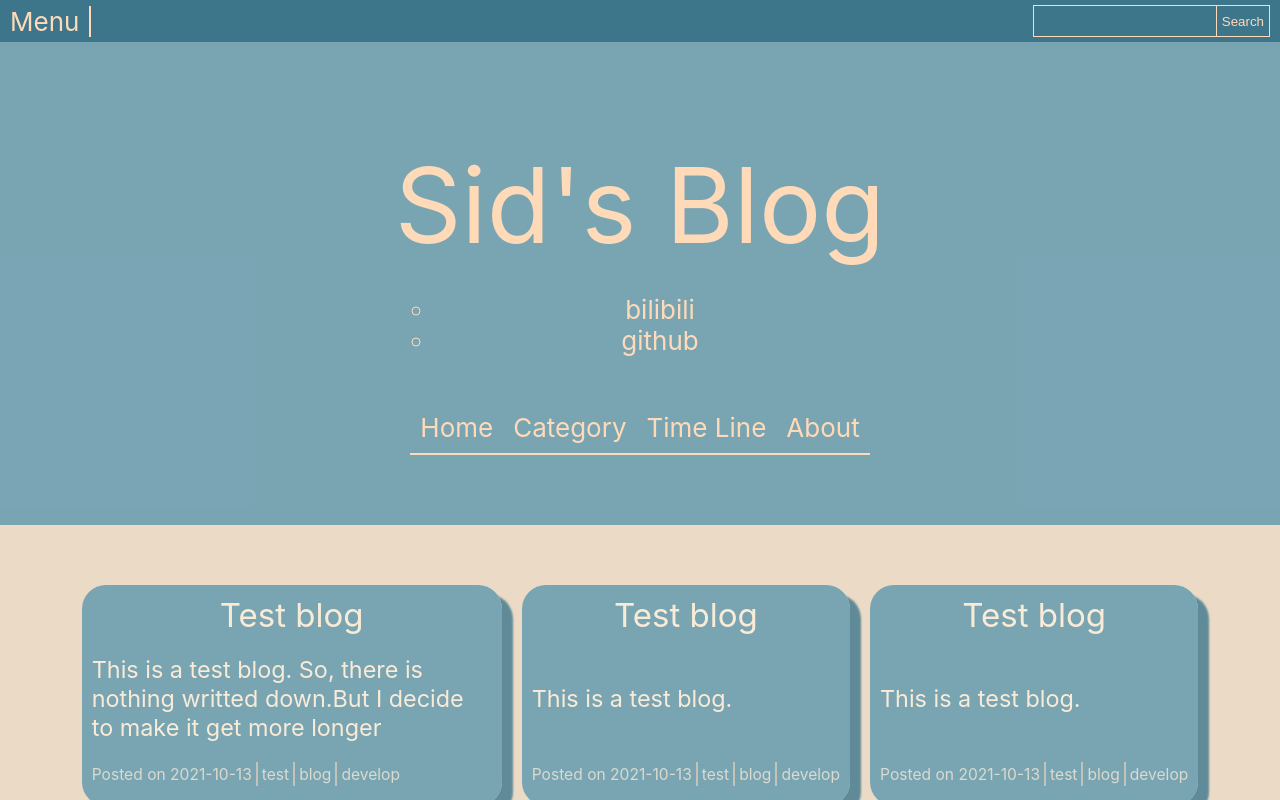
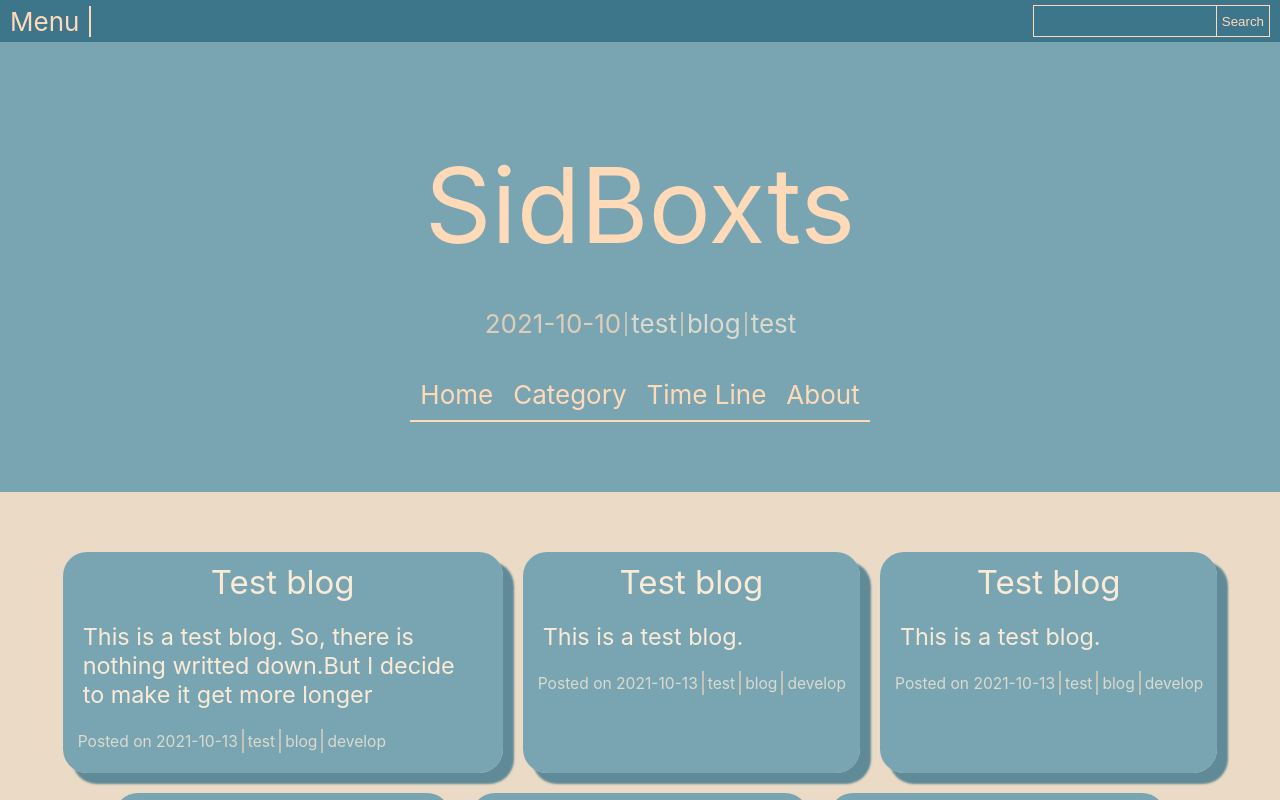
Before and after one commit to XaydBayeck/sidboxts, a React (Create React App) app: page /blog/SidBoxts in a window 1280 px wide. Shown: the top 800 px of the page. Built offline with nearby package versions, Linux system fonts and the light colour scheme.

Commit message:
Add ArticleTitle component. Add Router component.

```diff
--- a/package.json
+++ b/package.json
@@ -12,9 +12,11 @@
     "@types/react": "^17.0.27",
     "@types/react-addons-css-transition-group": "^15.0.6",
     "@types/react-dom": "^17.0.9",
+    "@types/react-router-dom": "^5.3.1",
     "react": "^17.0.2",
     "react-addons-css-transition-group": "^15.6.2",
     "react-dom": "^17.0.2",
+    "react-router-dom": "^5.3.0",
     "react-scripts": "4.0.3",
     "typescript": "^4.4.3",
     "web-vitals": "^1.1.2"
--- a/src/App.tsx
+++ b/src/App.tsx
@@ -1,24 +1,11 @@
 // import logo from './logo.svg';
 import "./App.css";
 import Topbar from "./components/topbar/Topbar";
-import CardsDrawers from "./components/card/CardsDrawers";
-import blogs from "./resources/blogs.json";
 import Titlebar from './components/titlebar/Titlebar';
 import HomeTitle from './components/titlebar/HomeTitle'
-
-let nblogs = blogs.map((blog) => {
-  let newBlog = {
-    ...blog,
-    content: {
-      ...blog.content,
-      converToText: () => {
-        return blog.content.str;
-      },
-    },
-    tkey: {},
-  };
-  return newBlog;
-});
+import Home from './components/home/Home'
+import { Route, Switch, useParams } from "react-router-dom";
+import ArticleTitle, { TitleProps } from "./components/articleTitle/ArticleTitle";
 
 let links = [
   {
@@ -38,12 +25,33 @@ function App() {
       <header className="App-header">
         <Topbar></Topbar>
         <Titlebar>
-          <HomeTitle blogName="Sid's Blog" links={links}></HomeTitle>
+          <Switch>
+            <Route exact path='/'>
+              <HomeTitle blogName="Sid's Blog" links={links}></HomeTitle>
+            </Route>
+            <Route path='/Home'>
+              <HomeTitle blogName="Sid's Blog" links={links}></HomeTitle>
+            </Route>
+            <Route path='/blog/:title'>
+              <ToArticleTitle />
+            </Route>
+          </Switch>
         </Titlebar>
-        <CardsDrawers cards={nblogs} />
+        <Home />
       </header>
     </div>
   );
 }
 
 export default App;
+
+function ToArticleTitle() {
+
+  return (
+    <ArticleTitle title={useParams<{ title: string }>().title} date={{
+      year: 2021,
+      month: 10,
+      day: 10
+    }} tags={["test", "blog", "test"]}></ArticleTitle>
+  );
+}
--- /dev/null
+++ b/src/components/articleTitle/ArticleTitle.css
@@ -0,0 +1,16 @@
+.article-title {
+    display: flex;
+    flex-direction: column;
+    justify-content: center;
+    align-items: center;
+    color: peachpuff;
+}
+
+.title-text {
+    font-size: 4em;
+    margin-bottom: 40px;
+}
+
+.title-properties {
+    font-size: 1em;
+}
--- /dev/null
+++ b/src/components/articleTitle/ArticleTitle.tsx
@@ -0,0 +1,34 @@
+import { Link } from 'react-router-dom'
+import './ArticleTitle.css'
+
+export interface TitleProps {
+    title: string,
+    date: {
+        year: number,
+        month: number,
+        day: number,
+    },
+    tags: string[],
+}
+
+export default function ArticleTitle({ title, date, tags }: TitleProps) {
+    return (
+        <div className="article-title">
+            <div className="title title-text">{title}</div>
+            <div className="title-properties properties">
+                <div className="date">
+                    {date.year + '-' + date.month + '-' + date.day}
+                </div>
+                <div className="tags">
+                    {tags.map((tag, i) => {
+                        return (
+                            <div className="tag" key={i}>
+                                <Link to={'/Category/' + tag} className="tag-text">{tag}</Link>
+                            </div>
+                        )
+                    })}
+                </div>
+            </div>
+        </div>
+    )
+}
--- a/src/components/card/Card.css
+++ b/src/components/card/Card.css
@@ -8,12 +8,24 @@
   padding: 10px;
   color: antiquewhite;
   box-shadow: 10px 10px 2px 1px rgba(61, 117, 139, 0.801);
+  cursor: pointer;
+  transition: box-shadow 1s, background-color 1s;
+}
+
+.card > a {
+  text-decoration: none;
+  color: antiquewhite;
+}
+
+.card:hover {
+  box-shadow: none;
+  background-color: rgba(93, 152, 175, 1);
 }
 
 .content {
     font-size: .9em;
     max-width: 400px;
-    margin: 20px 0px 20px 0px;
+    margin: 20px 10px 20px 10px;
     text-align: start;
 }
 
@@ -33,6 +45,7 @@
 .tags {
     display: flex;
     flex-direction: row;
+    margin-right: 4px;
 }
 
 .tag {
@@ -44,3 +57,17 @@
     flex-direction: row;
     align-items: center;
 }
+
+.date {
+  margin-left: 5px;
+}
+
+.tag-text {
+  color: antiquewhite;
+  text-decoration: none;
+}
+
+.tag-text:hover {
+  background-color: antiquewhite;
+  color: rgba(93, 152, 175, 1);
+}
--- a/src/components/card/Card.tsx
+++ b/src/components/card/Card.tsx
@@ -1,8 +1,12 @@
-import * as React from "react";
 import "./Card.css";
+import { Link } from 'react-router-dom';
 
 export interface Content {
-  converToText: () => string;
+  provideText: () => string;
+  provideImg?: () => {
+    src: string,
+    alt: string,
+  };
 }
 
 export interface Props<T extends Content> {
@@ -34,19 +38,34 @@ export default function Card<T extends Content>({
     return (
       <div className="tag" key={i}>
         <span className="tag-icon"></span>
-        <span className="tag-text">{tag}</span>
+        <Link to={'/Category/' + tag} className="tag-text">{tag}</Link>
       </div>
     );
   });
 
+  let imgHtml;
+
+  if (content.provideImg === undefined) { imgHtml = <div /> }
+  else {
+    let { src, alt } = content.provideImg();
+    imgHtml = (
+      <div className="content">
+        <img src={src} alt={alt} />
+      </div>
+    )
+  }
+
   return (
     <div className="card" key={tkey}>
-      <div className="title">{title}</div>
-      <div className="content">{content.converToText()}</div>
-      <div className="properties">
-        <div className="date">{showDate(date)}</div>
-        <div className="tags">{tagsHTML}</div>
-      </div>
+      <Link to={'/blog/' + title}>
+        <div className="title">{title}</div>
+        {imgHtml}
+        <div className="content">{content.provideText()}</div>
+        <div className="properties">
+          <div className="date">{showDate(date)}</div>
+          <div className="tags">{tagsHTML}</div>
+        </div>
+      </Link>
     </div>
   );
 }
--- /dev/null
+++ b/src/components/home/Home.tsx
@@ -0,0 +1,25 @@
+import './Home.css';
+
+import CardsDrawers from "../card/CardsDrawers";
+import blogs from "../../resources/blogs.json";
+
+let nblogs = blogs.map((blog) => {
+    return {
+        ...blog,
+        content: {
+            ...blog.content,
+            provideText: () => {
+                return blog.content.str;
+            },
+        },
+        tkey: {},
+    };
+});
+
+export default function Home() {
+    return (
+        <div className="home">
+            <CardsDrawers cards={nblogs} />
+        </div>
+    )
+}
--- a/src/components/titlebar/Titlebar.css
+++ b/src/components/titlebar/Titlebar.css
@@ -21,6 +21,7 @@
     border-bottom: 2px solid peachpuff;
     text-decoration: none;
     color: peachpuff;
+    transition: background-color 1s, color 0.5s;
 }
 
 .nav-bar > nav > a:hover {
--- a/src/components/titlebar/Titlebar.tsx
+++ b/src/components/titlebar/Titlebar.tsx
@@ -1,4 +1,5 @@
 import * as React from 'react';
+import { NavLink } from 'react-router-dom';
 import './Titlebar.css'
 
 export interface Props {
@@ -11,10 +12,10 @@ export default function Titlebar({ children }: Props) {
             {children}
             <div className="nav-bar">
                 <nav>
-                    <a href="#">Home</a>
-                    <a href="#">Category</a>
-                    <a href="#">Time Line</a>
-                    <a href="#">About</a>
+                    <NavLink to="/Home">Home</NavLink>
+                    <NavLink to="/Category">Category</NavLink>
+                    <NavLink to="/TimeLine">Time Line</NavLink>
+                    <NavLink to="/About">About</NavLink>
                 </nav>
             </div>
         </div>
--- a/src/index.tsx
+++ b/src/index.tsx
@@ -3,10 +3,13 @@ import ReactDOM from "react-dom";
 import "./index.css";
 import App from "./App";
 import reportWebVitals from "./reportWebVitals";
+import { BrowserRouter } from 'react-router-dom';
 
 ReactDOM.render(
   <React.StrictMode>
-    <App />
+    <BrowserRouter>
+      <App />
+    </BrowserRouter>
   </React.StrictMode>,
   document.getElementById("root")!
 );
```
Also changed, not shown: src/components/home/Home.css (added), 1 other file (tests, documents, lock files or other folders).
